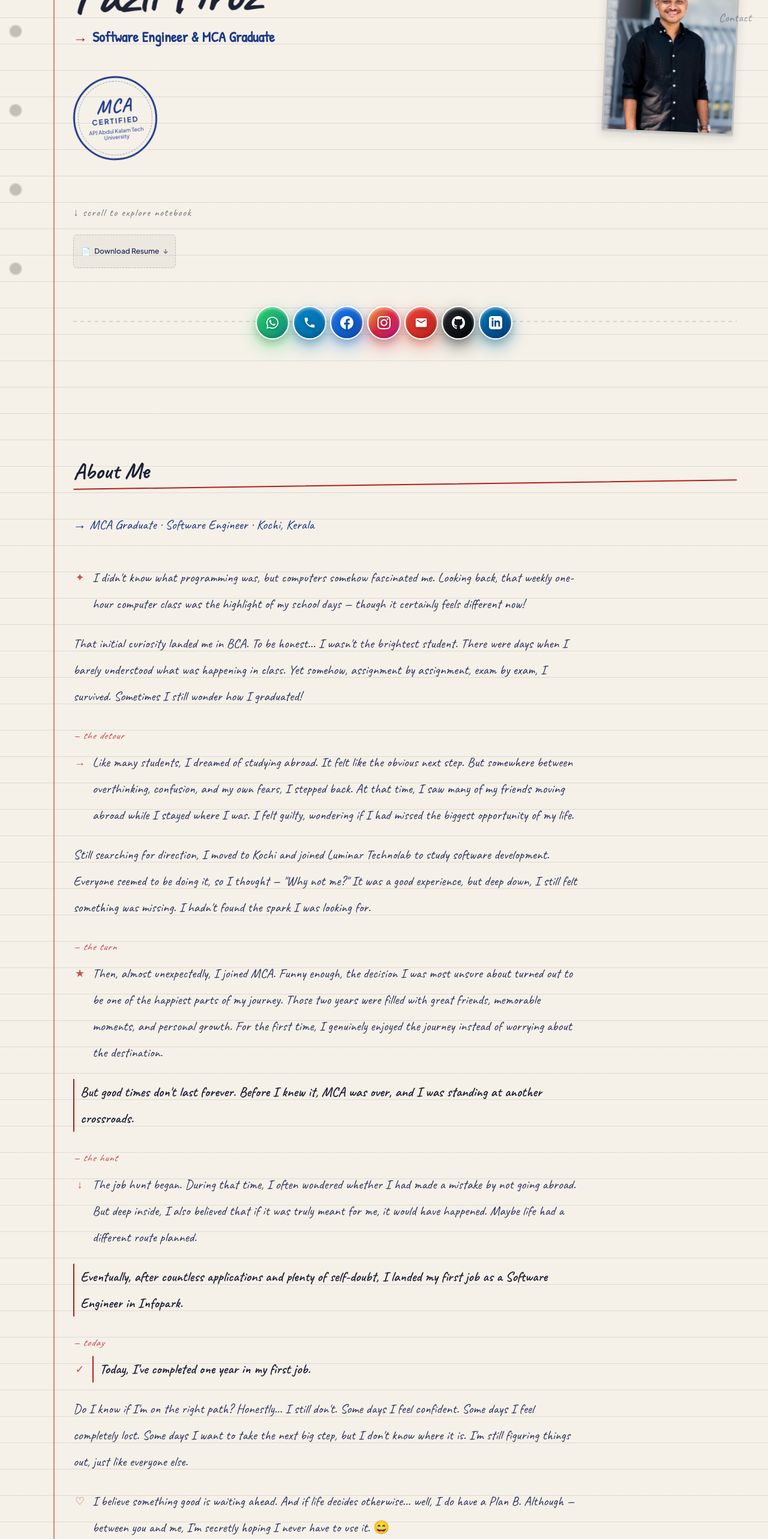
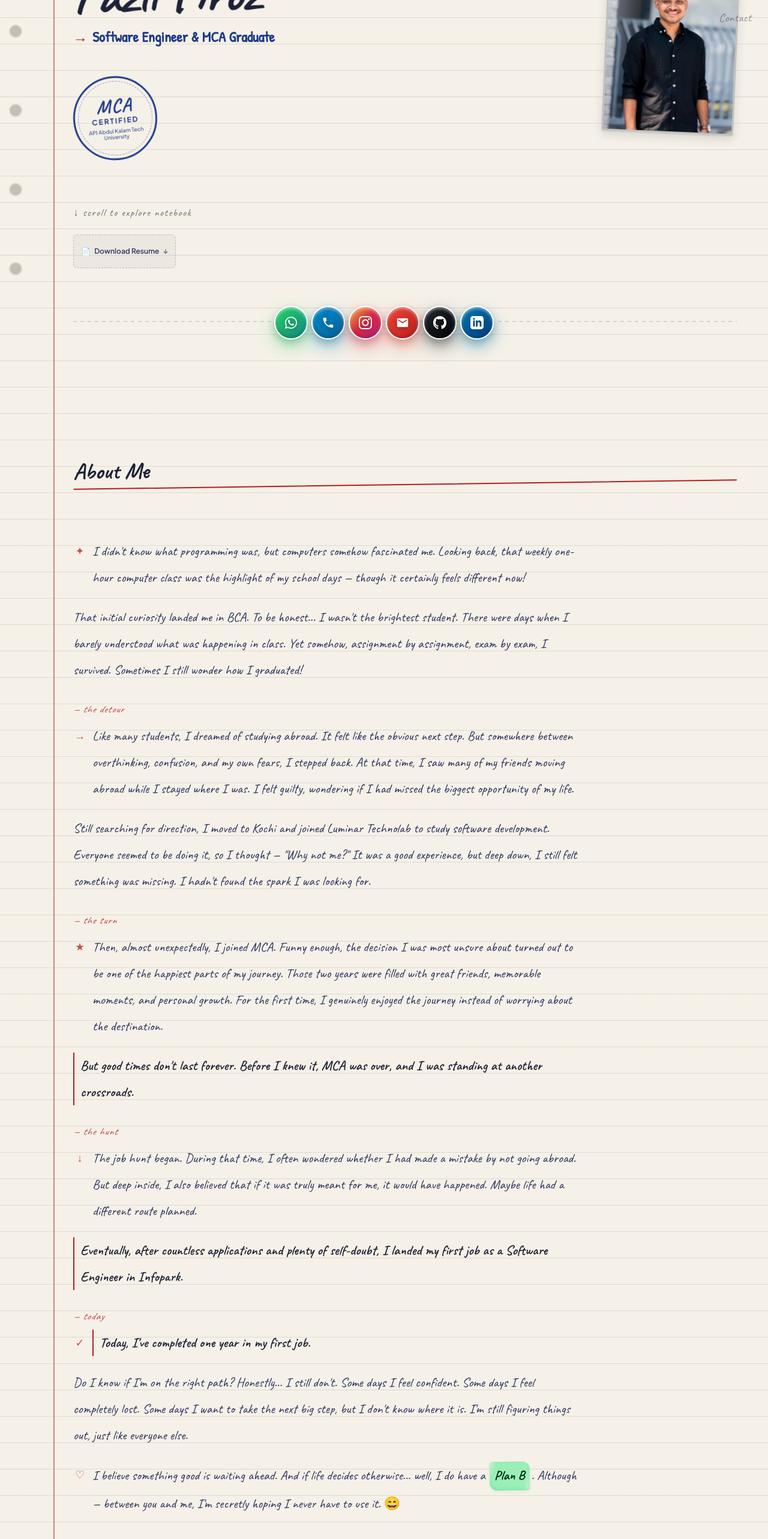
Before and after one commit to fazil-firoz/NoteBook-Portfolio, a React (Vite) app: page / in a window 1280 px wide. Shown: the part 234-2800 px from the top of the page at 60% size. Built offline with nearby package versions, Linux system fonts and the light colour scheme.

Commit message:
style: highlight Plan B in About section with light green notebook highlighter pen stroke

```diff
--- a/src/App.css
+++ b/src/App.css
@@ -710,6 +710,26 @@ body {
   font-size: 23px;
   border-left: 2px solid var(--ink-red);
   padding-left: 10px;
+}
+
+/* Green Light Highlighter Pen Stroke Effect */
+.green-highlighter {
+  background: linear-gradient(104deg, rgba(134, 239, 172, 0.2) 0%, rgba(134, 239, 172, 0.85) 15%, rgba(134, 239, 172, 0.8) 85%, rgba(134, 239, 172, 0.25) 100%);
+  border-radius: 4px 14px 5px 12px / 6px 12px 4px 14px;
+  padding: 1px 8px 3px 8px;
+  margin: 0 2px;
+  font-weight: 700;
+  color: #052e16;
+  display: inline-block;
+  transform: rotate(-0.8deg);
+  box-shadow: inset 0 -2px 6px rgba(34, 197, 94, 0.25), 0 2px 5px rgba(34, 197, 94, 0.12);
+  transition: all 0.25s ease;
+}
+
+.green-highlighter:hover {
+  transform: rotate(0deg) scale(1.05);
+  background: linear-gradient(104deg, rgba(74, 222, 128, 0.3) 0%, rgba(74, 222, 128, 0.95) 15%, rgba(74, 222, 128, 0.9) 85%, rgba(74, 222, 128, 0.35) 100%);
+  box-shadow: inset 0 -2px 6px rgba(34, 197, 94, 0.35), 0 4px 10px rgba(34, 197, 94, 0.22);
 }
 
 .about-contacts-box-grid {
--- a/src/components/AboutSection.jsx
+++ b/src/components/AboutSection.jsx
@@ -57,7 +57,12 @@ const STORY = [
   {
     chapter: null,
     margin: '♡',
-    text: " I believe something good is waiting ahead. And if life decides otherwise... well, I do have a Plan B. Although — between you and me, I'm secretly hoping I never have to use it. 😄",
+    text: (
+      <>
+        I believe something good is waiting ahead. And if life decides otherwise... well, I do have a{' '}
+        <mark className="green-highlighter">Plan B</mark>. Although — between you and me, I'm secretly hoping I never have to use it. 😄
+      </>
+    ),
   },
 ]
 
@@ -68,7 +73,7 @@ export function AboutSection() {
       <span className="heading-gap" />
 
       {/* diary entry meta */}
-      <span className="about-role">→ MCA Graduate · Software Engineer · Kochi, Kerala</span>
+      {/* <span className="about-role">→ MCA Graduate · Software Engineer · Kochi, Kerala</span> */}
       <span className="heading-gap" />
 
       <div className="about-body">
--- a/src/components/ExperienceSection.jsx
+++ b/src/components/ExperienceSection.jsx
@@ -40,7 +40,7 @@ export function ExperienceSection() {
             </h3>
             <span className="exp-location">📍 Infopark, Kochi, Kerala, India</span>
           </div>
-          <span className="exp-date-badge">● 2024 – Present (1+ Year)</span>
+          <span className="exp-date-badge">● 2025 – Present (1+ Year)</span>
         </div>
 
         <span className="exp-role-title">
--- a/src/components/FloatingSocialDock.jsx
+++ b/src/components/FloatingSocialDock.jsx
@@ -26,18 +26,18 @@ const SOCIAL_DOCK_ITEMS = [
       </svg>
     ),
   },
-  {
-    id: 'facebook',
-    title: 'Facebook Profile',
-    href: 'https://www.facebook.com/Fazil%20FiroZe%20Mkv/',
-    gradient: 'linear-gradient(135deg, #1877f2 0%, #0b51b3 100%)',
-    shadowColor: 'rgba(24, 119, 242, 0.45)',
-    svg: (
-      <svg viewBox="0 0 24 24" width="22" height="22" fill="currentColor">
-        <path d="M24 12.073c0-6.627-5.373-12-12-12s-12 5.373-12 12c0 5.99 4.388 10.954 10.125 11.854v-8.385H7.078v-3.47h3.047V9.43c0-3.007 1.792-4.669 4.533-4.669 1.312 0 2.686.235 2.686.235v2.953H15.83c-1.491 0-1.956.925-1.956 1.874v2.25h3.328l-.532 3.47h-2.796v8.385C19.612 23.027 24 18.062 24 12.073z"/>
-      </svg>
-    ),
-  },
+  // {
+  //   id: 'facebook',
+  //   title: 'Facebook Profile',
+  //   href: 'https://www.facebook.com/Fazil%20FiroZe%20Mkv/',
+  //   gradient: 'linear-gradient(135deg, #1877f2 0%, #0b51b3 100%)',
+  //   shadowColor: 'rgba(24, 119, 242, 0.45)',
+  //   svg: (
+  //     <svg viewBox="0 0 24 24" width="22" height="22" fill="currentColor">
+  //       <path d="M24 12.073c0-6.627-5.373-12-12-12s-12 5.373-12 12c0 5.99 4.388 10.954 10.125 11.854v-8.385H7.078v-3.47h3.047V9.43c0-3.007 1.792-4.669 4.533-4.669 1.312 0 2.686.235 2.686.235v2.953H15.83c-1.491 0-1.956.925-1.956 1.874v2.25h3.328l-.532 3.47h-2.796v8.385C19.612 23.027 24 18.062 24 12.073z"/>
+  //     </svg>
+  //   ),
+  // },
   {
     id: 'instagram',
     title: 'Instagram (@fzl.frz)',
```
